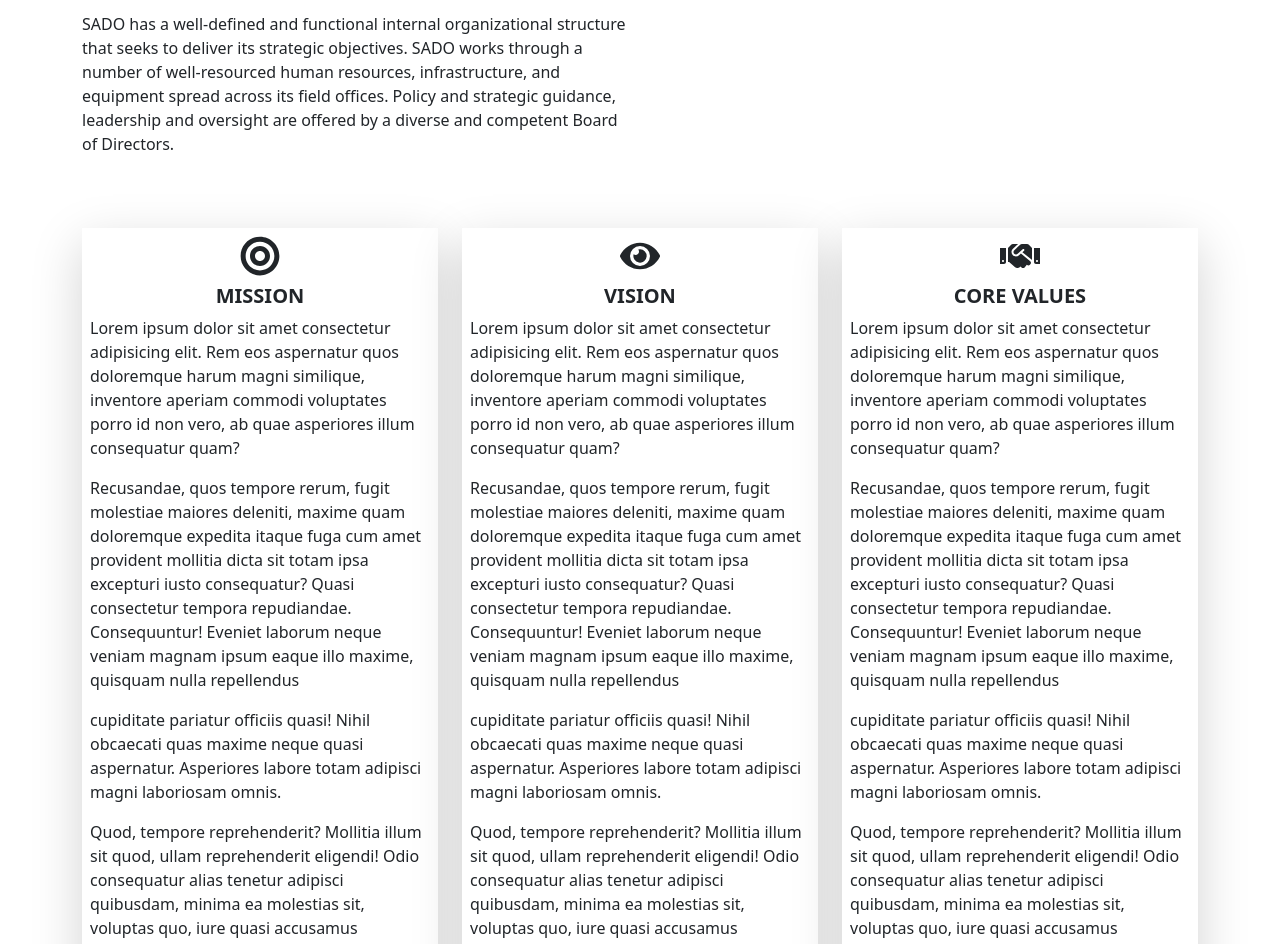
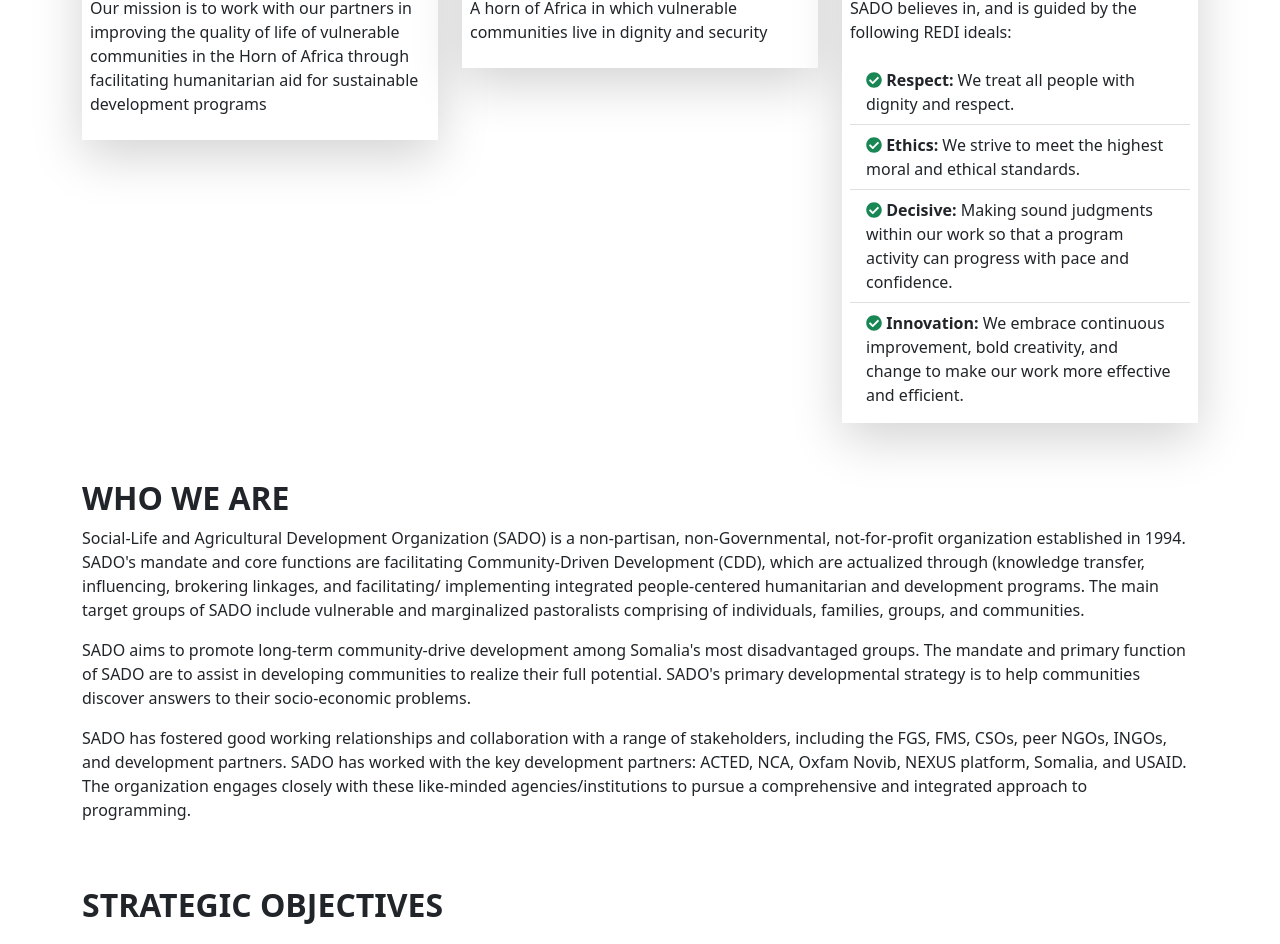
Before and after one commit to sadosomalia/SADO, a Next.js app: page /about in a window 1280 px wide. Shown: the part 1454-2398 px from the top of the page. Built offline with nearby package versions, Linux system fonts and the light colour scheme.

Commit message:
updating content

```diff
--- a/components/AboutSection.js
+++ b/components/AboutSection.js
@@ -6,19 +6,19 @@ const AboutSection = () => {
     {
       _id: 2,
       title: 'MISSION',
-      description: 'To be the best in the industry',
+      description: 'Our mission is to work with our partners in...',
       image: <FaBullseye className='img-fluid fs-1 mx-auto mt-2' />,
     },
     {
       _id: 1,
       title: 'VISION',
-      description: 'To be the best in the industry',
+      description: 'A horn of Africa in which vulnerable...',
       image: <FaEye className='img-fluid fs-1 mx-auto mt-2' />,
     },
     {
       _id: 3,
       title: 'CORE VALUES',
-      description: 'To be the best in the industry',
+      description: 'SADO believes in, and is guided by...',
       image: <FaHandshake className='img-fluid fs-1 mx-auto mt-2' />,
     },
   ]
--- a/pages/about.js
+++ b/pages/about.js
@@ -2,7 +2,7 @@
 /* eslint-disable @next/next/no-img-element */
 import Meta from '../components/Meta'
 import Navigation from '../components/Navigation'
-import { FaEye, FaBullseye, FaHandshake } from 'react-icons/fa'
+import { FaEye, FaBullseye, FaHandshake, FaCheckCircle } from 'react-icons/fa'
 import StrategicObjectives from '../components/StrategicObjectives'
 
 const About = () => {
@@ -12,7 +12,7 @@ const About = () => {
       title: 'ABOUT PAGE',
       image: '/slide.jpg',
       description:
-        'Lorem ipsum dolor sit amet consectetur adipisicing elit. Tempora provident quas ab, dolores eum alias voluptas veritatis culpa sapiente ipsum vero! Vel maiores recusandae quod omnis aliquam voluptatibus ea perferendis.',
+        'Social Life and Agricultural Development Organization (SADO) is a Somalia based Local Non-Governmental Organization (LNGO) established in 1994 with the aim of spearheading local development initiatives in GEDO region and other parts of South-Central Somalia. ',
       height: '540px',
     },
   ]
@@ -22,32 +22,11 @@ const About = () => {
       _id: 2,
       title: 'MISSION',
       description: (
-        <>
-          <p>
-            Lorem ipsum dolor sit amet consectetur adipisicing elit. Rem eos
-            aspernatur quos doloremque harum magni similique, inventore aperiam
-            commodi voluptates porro id non vero, ab quae asperiores illum
-            consequatur quam?
-          </p>
-          <p>
-            Recusandae, quos tempore rerum, fugit molestiae maiores deleniti,
-            maxime quam doloremque expedita itaque fuga cum amet provident
-            mollitia dicta sit totam ipsa excepturi iusto consequatur? Quasi
-            consectetur tempora repudiandae. Consequuntur! Eveniet laborum neque
-            veniam magnam ipsum eaque illo maxime, quisquam nulla repellendus
-          </p>
-          <p>
-            cupiditate pariatur officiis quasi! Nihil obcaecati quas maxime
-            neque quasi aspernatur. Asperiores labore totam adipisci magni
-            laboriosam omnis.
-          </p>
-          <p>
-            Quod, tempore reprehenderit? Mollitia illum sit quod, ullam
-            reprehenderit eligendi! Odio consequatur alias tenetur adipisci
-            quibusdam, minima ea molestias sit, voluptas quo, iure quasi
-            accusamus blanditiis soluta velit? Nemo, inventore!
-          </p>
-        </>
+        <p>
+          Our mission is to work with our partners in improving the quality of
+          life of vulnerable communities in the Horn of Africa through
+          facilitating humanitarian aid for sustainable development programs
+        </p>
       ),
       image: <FaBullseye className='img-fluid fs-1 mx-auto mt-2' />,
     },
@@ -55,32 +34,10 @@ const About = () => {
       _id: 1,
       title: 'VISION',
       description: (
-        <>
-          <p>
-            Lorem ipsum dolor sit amet consectetur adipisicing elit. Rem eos
-            aspernatur quos doloremque harum magni similique, inventore aperiam
-            commodi voluptates porro id non vero, ab quae asperiores illum
-            consequatur quam?
-          </p>
-          <p>
-            Recusandae, quos tempore rerum, fugit molestiae maiores deleniti,
-            maxime quam doloremque expedita itaque fuga cum amet provident
-            mollitia dicta sit totam ipsa excepturi iusto consequatur? Quasi
-            consectetur tempora repudiandae. Consequuntur! Eveniet laborum neque
-            veniam magnam ipsum eaque illo maxime, quisquam nulla repellendus
-          </p>
-          <p>
-            cupiditate pariatur officiis quasi! Nihil obcaecati quas maxime
-            neque quasi aspernatur. Asperiores labore totam adipisci magni
-            laboriosam omnis.
-          </p>
-          <p>
-            Quod, tempore reprehenderit? Mollitia illum sit quod, ullam
-            reprehenderit eligendi! Odio consequatur alias tenetur adipisci
-            quibusdam, minima ea molestias sit, voluptas quo, iure quasi
-            accusamus blanditiis soluta velit? Nemo, inventore!
-          </p>
-        </>
+        <p>
+          A horn of Africa in which vulnerable communities live in dignity and
+          security
+        </p>
       ),
       image: <FaEye className='img-fluid fs-1 mx-auto mt-2' />,
     },
@@ -89,45 +46,94 @@ const About = () => {
       title: 'CORE VALUES',
       description: (
         <>
-          <p>
-            Lorem ipsum dolor sit amet consectetur adipisicing elit. Rem eos
-            aspernatur quos doloremque harum magni similique, inventore aperiam
-            commodi voluptates porro id non vero, ab quae asperiores illum
-            consequatur quam?
-          </p>
-          <p>
-            Recusandae, quos tempore rerum, fugit molestiae maiores deleniti,
-            maxime quam doloremque expedita itaque fuga cum amet provident
-            mollitia dicta sit totam ipsa excepturi iusto consequatur? Quasi
-            consectetur tempora repudiandae. Consequuntur! Eveniet laborum neque
-            veniam magnam ipsum eaque illo maxime, quisquam nulla repellendus
-          </p>
-          <p>
-            cupiditate pariatur officiis quasi! Nihil obcaecati quas maxime
-            neque quasi aspernatur. Asperiores labore totam adipisci magni
-            laboriosam omnis.
-          </p>
-          <p>
-            Quod, tempore reprehenderit? Mollitia illum sit quod, ullam
-            reprehenderit eligendi! Odio consequatur alias tenetur adipisci
-            quibusdam, minima ea molestias sit, voluptas quo, iure quasi
-            accusamus blanditiis soluta velit? Nemo, inventore!
-          </p>
+          <p>SADO believes in, and is guided by the following REDI ideals:</p>
+          <ul className='list-group list-group-flush'>
+            <li className='list-group-item'>
+              <FaCheckCircle className='mb-1 text-success' />
+              <strong> Respect: </strong> We treat all people with dignity and
+              respect.
+            </li>
+            <li className='list-group-item'>
+              <FaCheckCircle className='mb-1 text-success' />
+              <strong> Ethics: </strong> We strive to meet the highest moral and
+              ethical standards.
+            </li>
+            <li className='list-group-item'>
+              <FaCheckCircle className='mb-1 text-success' />
+              <strong> Decisive: </strong> Making sound judgments within our
+              work so that a program activity can progress with pace and
+              confidence.
+            </li>
+            <li className='list-group-item'>
+              <FaCheckCircle className='mb-1 text-success' />
+              <strong> Innovation: </strong> We embrace continuous improvement,
+              bold creativity, and change to make our work more effective and
+              efficient.
+            </li>
+          </ul>
         </>
       ),
       image: <FaHandshake className='img-fluid fs-1 mx-auto mt-2' />,
     },
   ]
 
+  const organizationalCulture = [
+    {
+      _id: 1,
+      title: 'Collaboration',
+      description:
+        'We are better together. We encourage strategic collaboration with our partners to bring out the best solutions and strengthen the fabric of our communities.',
+    },
+    {
+      _id: 2,
+      title: 'Commitment',
+      description:
+        'Those we serve come first in everything we do.  We champion their realization of their full potential to lead fulfilling lives and contribute meaningfully to society.',
+    },
+    {
+      _id: 3,
+      title: 'Results orientation',
+      description:
+        'We are driven by the changes and impacts we exist to create.  We are committed to providing timely and high-quality solutions and services.  We closely collaborate the efforts of each person/ actor in delivering our services.',
+    },
+    {
+      _id: 4,
+      title: 'Open communication',
+      description:
+        'We believe in granting access to information.  We value and use the best approaches competently to communicate amongst ourselves and with others.  We support all stakeholders to understand and express themselves concerning their well-being.',
+    },
+    {
+      _id: 5,
+      title: 'Competence',
+      description:
+        'We are committed to acquiring, developing, and retaining the highest possible quality personnel as a basis of assuring the best organizational performance standards.',
+    },
+    {
+      _id: 6,
+      title: 'Creativity and innovation',
+      description:
+        'We are committed to ensuring a work environment that encourages creativity and embracing of new ideas and technologies to make our work more effective.',
+    },
+  ]
+
   return (
     <>
-      <Meta title='About Us' />
+      <Meta
+        title='About Us'
+        description='Social Life and Agricultural Development Organization (SADO) is a
+              Somalia based Local Non-Governmental Organization (LNGO)
+              established in 1994 with the aim of spearheading local development
+              initiatives in GEDO region and other parts of South-Central
+              Somalia. SADO is legally registered in Kenya and in Somalia'
+      />
       <Navigation carousel={carousel} />
 
       <div className='container py-3'>
         <div className='row gy-3 my-3'>
-          <div className='col-md-6 col-12 my-auto'>
+          <div className='col-12'>
             <h2 className='fw-bold'>ABOUT US</h2>
+          </div>
+          <div className='col-md-4 col-12'>
             <p>
               Social Life and Agricultural Development Organization (SADO) is a
               Somalia based Local Non-Governmental Organization (LNGO)
@@ -146,8 +152,12 @@ const About = () => {
               principle. Our activities are grounded on the rights-based
               approach on the belief that people are entitled to basic
               conditions of living with dignity and have access to equal
-              opportunity as a basis of fulfilling their human potential. SADO
-              therefore seeks to stimulate sustainable developmental change
+              opportunity as a basis of fulfilling their human potential.
+            </p>
+          </div>
+          <div className='col-md-4 col-12'>
+            <p>
+              SADO therefore seeks to stimulate sustainable developmental change
               amongst vulnerable communities living in the Horn of Africa
               region. {"SADO's"} mandate and core business is facilitating
               community development. These ambitions are realized through
@@ -168,7 +178,8 @@ const About = () => {
               include vulnerable and marginalized pastoralists comprising of
               individuals, families, groups and communities.
             </p>
-
+          </div>
+          <div className='col-md-4 col-12'>
             <p>
               SADO has a well-defined and functional internal organizational
               structure that seeks to deliver its strategic objectives. SADO
@@ -177,9 +188,6 @@ const About = () => {
               Policy and strategic guidance, leadership and oversight are
               offered by a diverse and competent Board of Directors.
             </p>
-          </div>
-          <div className='col-md-6 col-12 my-auto'>
-            <img src='/image.jpg' className='img-fluid' />
           </div>
         </div>
 
@@ -236,43 +244,18 @@ const About = () => {
         <StrategicObjectives />
         <div className='row gy-3 my-3'>
           <div className='col-md-6 col-12 my-auto'>
-            <img src='/image.jpg' className='img-fluid' />
+            <img src='/image.jpg' className='img-fluid w-100' />
           </div>
           <div className='col-md-6 col-12 my-auto'>
             <h2 className='fw-bold'>ORGANIZATION CULTURE</h2>
-            <p>
-              Lorem ipsum dolor sit amet consectetur adipisicing elit. Aperiam
-              amet, distinctio sapiente tempora modi, tempore quia voluptatum
-              sint eligendi molestiae nam accusantium odit! Earum sequi tempore
-              dolores libero quisquam nulla.
-            </p>
-            <p>
-              Aliquid delectus iusto eligendi, rerum nam recusandae molestiae
-              fuga.
-            </p>
 
-            <p>
-              Tenetur doloremque excepturi fugit commodi sint dolore cumque
-              distinctio minus, eveniet pariatur illum dolor soluta asperiores
-              totam officia? Vitae, commodi delectus? Perspiciatis facilis qui
-              quae consequatur rem tempora in reprehenderit deserunt nostrum ad
-              dolorem.
-            </p>
-            <p>
-              Quo quas sunt sint blanditiis voluptatem? Id molestiae consectetur
-              ex molestias delectus obcaecati, saepe maiores mollitia magni.
-            </p>
-            <p>
-              Aliquid delectus iusto eligendi, rerum nam recusandae molestiae
-              fuga.
-            </p>
-            <p>
-              Tenetur doloremque excepturi fugit commodi sint dolore cumque
-              distinctio minus, eveniet pariatur illum dolor soluta asperiores
-              totam officia? Vitae, commodi delectus? Perspiciatis facilis qui
-              quae consequatur rem tempora in reprehenderit deserunt nostrum ad
-              dolorem.
-            </p>
+            <ul className='list-group list-group-flush'>
+              {organizationalCulture.map((o) => (
+                <li key={o._id} className='list-group-item'>
+                  <strong> {o.title}: </strong> {o.description}
+                </li>
+              ))}
+            </ul>
           </div>
         </div>
       </div>
--- a/pages/where-we-work/somalia.js
+++ b/pages/where-we-work/somalia.js
@@ -49,7 +49,10 @@ const Somalia = () => {
 
   return (
     <>
-      <Meta title='Somalia' />
+      <Meta
+        title='Somalia'
+        description='SADO has its head office in Mogadishu, Somalia and an operational and logistics office in Nairobi. It has field base stations in Kismayu, Jubaland and Bardera ,Elwak , Garbaharrey ,Belt Hawa and Dollow Districts of Gedo region, Somalia.'
+      />
       <Navigation carousel={carousel} />
 
       <Map
--- a/styles/globals.css
+++ b/styles/globals.css
@@ -72,7 +72,7 @@ header.sticky nav {
 }
 .dropdown-item {
   margin-top: 2px !important;
-  text-align: right;
+  text-align: left;
   background-color: var(--color-secondary) !important;
 }
 
```
Also changed, not shown: components/Navigation.js (+32 -17 lines).
